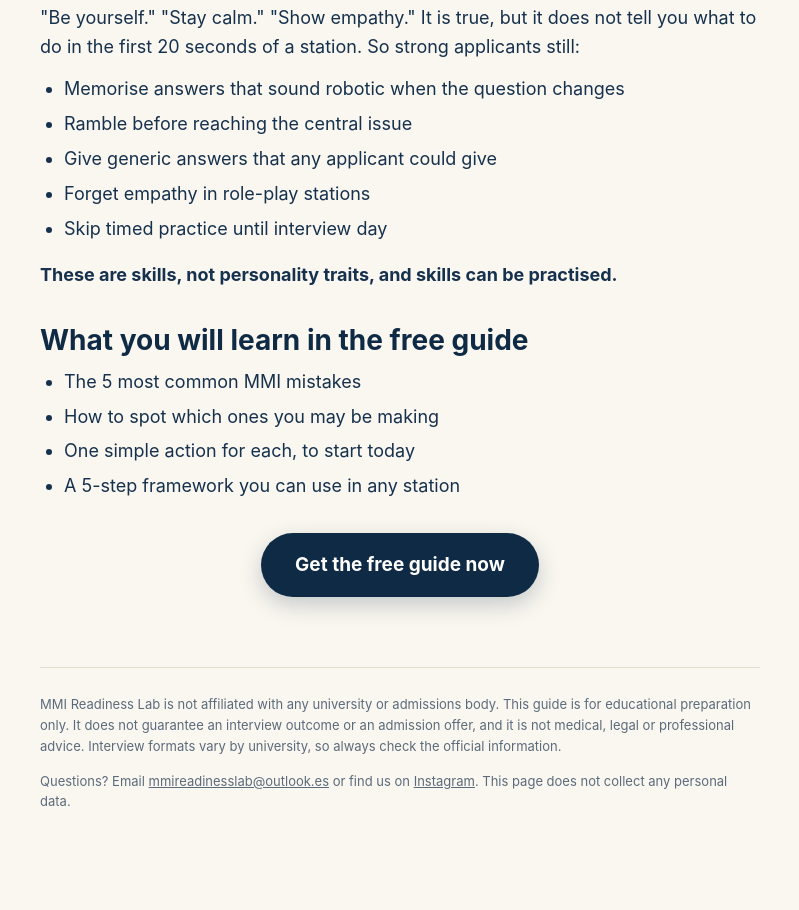
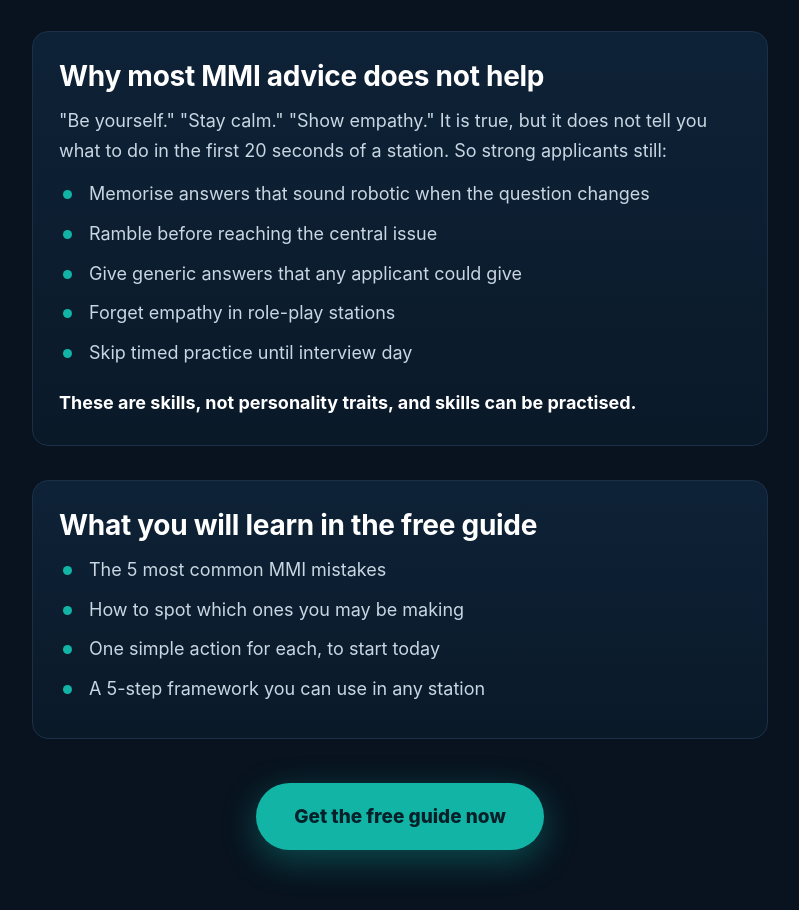
Before and after one commit to EzequeielRamirez/mmi-readiness-lab, a plain HTML site: page index.html in a window 1280 px wide. Shown: the part 1874-2784 px from the top of the page, without its empty margins (240-1039 px from the left). Before the commit the page ends 2744 px from the top, so only its background shows below. Drawn offline with Linux system fonts and the light colour scheme.

Commit message:
Premium dark theme

```diff
--- a/index.html
+++ b/index.html
@@ -4,31 +4,34 @@
 <title>Free MMI guide: 5 mistakes that cost applicants offers</title>
 <meta name="description" content="A free practice guide for Medicine and Dentistry applicants preparing for MMI interviews.">
 <style>
-:root{--navy:#0F2A44;--teal:#12B5A5;--cream:#FAF7F0;--ink:#16314d;--muted:#5b6b7b;--line:#e3ddd0}
+:root{--bg:#08131f;--navy:#0F2A44;--teal:#12B5A5;--ink:#c9d6e3;--white:#fff;--muted:#8ea2b6;--line:#1b3047}
 *{box-sizing:border-box;margin:0;padding:0}
-body{font-family:Inter,"Helvetica Neue",Arial,sans-serif;background:var(--cream);color:var(--ink);line-height:1.6}
-.wrap{max-width:760px;margin:0 auto;padding:0 20px}
-.top{padding:22px 0;font-weight:700;letter-spacing:.16em;font-size:13px;color:var(--navy)}.top span{color:var(--teal)}
-.hero{text-align:center;padding:30px 0 10px}
-.eyebrow{color:var(--teal);font-weight:700;letter-spacing:.14em;font-size:13px;text-transform:uppercase}
-h1{font-size:clamp(30px,6vw,48px);line-height:1.1;color:var(--navy);margin:14px 0;letter-spacing:-.02em}
-.sub{font-size:19px;color:var(--muted);max-width:600px;margin:0 auto 6px}
+body{font-family:Inter,"Helvetica Neue",Arial,sans-serif;background:radial-gradient(1200px 600px at 50% -100px,#12324a 0%,var(--bg) 70%) no-repeat,var(--bg);color:var(--ink);line-height:1.65}
+.wrap{max-width:780px;margin:0 auto;padding:0 22px}
+.top{padding:26px 0;font-weight:700;letter-spacing:.2em;font-size:13px;color:var(--white)}.top span{color:var(--teal)}
+.hero{text-align:center;padding:34px 0 10px}
+.eyebrow{display:inline-block;color:var(--teal);font-weight:700;letter-spacing:.16em;font-size:12px;text-transform:uppercase;border:1px solid #1d5a5a;background:rgba(18,181,165,.08);padding:7px 16px;border-radius:30px}
+h1{font-size:clamp(32px,6.4vw,54px);line-height:1.08;color:var(--white);margin:20px 0 16px;letter-spacing:-.025em}
+h1 em{font-style:normal;color:var(--teal)}
+.sub{font-size:19px;color:var(--muted);max-width:600px;margin:0 auto 10px}
 img{max-width:100%;height:auto;display:block;margin:0 auto}
-.btn{display:inline-block;background:var(--navy);color:#fff;font-weight:700;font-size:19px;text-decoration:none;padding:17px 34px;border-radius:40px;box-shadow:0 8px 22px rgba(15,42,68,.22)}
-.btn:hover{background:#0a1d31}
-.cta{text-align:center;padding:14px 0 30px}.cta small{display:block;margin-top:10px;color:var(--muted);font-size:14px}
-h2{font-size:28px;color:var(--navy);margin:34px 0 10px;line-height:1.2}
+.btn{display:inline-block;background:var(--teal);color:#06202a;font-weight:800;font-size:19px;text-decoration:none;padding:18px 38px;border-radius:50px;box-shadow:0 10px 34px rgba(18,181,165,.35);transition:transform .15s,box-shadow .15s}
+.btn:hover{transform:translateY(-2px);box-shadow:0 14px 40px rgba(18,181,165,.5)}
+.cta{text-align:center;padding:10px 0 36px}.cta small{display:block;margin-top:14px;color:var(--muted);font-size:14px}
+h2{font-size:28px;color:var(--white);margin:42px 0 12px;line-height:1.2;letter-spacing:-.01em}
 p{margin:0 0 14px;font-size:18px}
-ul{margin:0 0 18px 24px}li{font-size:18px;margin-bottom:6px}
-.box{background:#fff;border:1px solid var(--line);border-left:5px solid var(--teal);border-radius:10px;padding:18px 22px;margin:24px 0}
-footer{border-top:1px solid var(--line);margin-top:40px;padding:26px 0 44px;font-size:13px;color:var(--muted)}
-footer a{color:var(--muted)}
+strong{color:var(--white)}
+ul{list-style:none;margin:0 0 20px}li{font-size:18px;margin-bottom:10px;padding-left:30px;position:relative}
+li:before{content:"";position:absolute;left:4px;top:11px;width:9px;height:9px;border-radius:50%;background:var(--teal)}
+.card{background:linear-gradient(180deg,#0e2237,#0a1928);border:1px solid var(--line);border-radius:16px;padding:8px 26px 14px;margin:34px 0}
+footer{border-top:1px solid var(--line);margin-top:44px;padding:28px 0 48px;font-size:13px;color:#6f8399}
+footer a{color:#8ea2b6}
 </style></head><body>
 <div class="wrap">
 <div class="top">MMI READINESS <span>LAB</span></div>
 <section class="hero">
 <div class="eyebrow">Free guide for Medicine and Dentistry applicants</div>
-<h1>You know the answer.<br>But do you freeze when the timer starts?</h1>
+<h1>You know the answer.<br>But do you <em>freeze</em> when the timer starts?</h1>
 <p class="sub">You do not need more generic advice. You need a clear way to think under pressure.</p>
 <img src="lp_hero.png" alt="Cover of the free guide: 5 MMI Mistakes That Cost Applicants Offers" width="1200" height="1000">
 <div class="cta"><a class="btn" href="https://drive.google.com/file/d/1DpKeuYfN-Vje1a_WMI4iHb6p4fHZ2NNb/view?usp=drivesdk" target="_blank" rel="noopener">Download the free guide</a><small>Free PDF. No sign-up needed. Made to read on your phone.</small></div>
@@ -37,12 +40,12 @@ footer a{color:var(--muted)}
 <h2>You know what you want to say. Then the timer starts.</h2>
 <p>Your mind goes blank, or you talk for too long without making your point. Your structure disappears, and the buzzer sounds before you reach your best idea.</p>
 <p>That does not mean you are not suited to Medicine or Dentistry. It usually means you have not yet practised a method for thinking out loud, in a short time, with someone watching.</p>
-<h2>Why most MMI advice does not help</h2>
+<div class="card"><h2 style="margin-top:20px">Why most MMI advice does not help</h2>
 <p>"Be yourself." "Stay calm." "Show empathy." It is true, but it does not tell you what to do in the first 20 seconds of a station. So strong applicants still:</p>
 <ul><li>Memorise answers that sound robotic when the question changes</li><li>Ramble before reaching the central issue</li><li>Give generic answers that any applicant could give</li><li>Forget empathy in role-play stations</li><li>Skip timed practice until interview day</li></ul>
-<p><strong>These are skills, not personality traits, and skills can be practised.</strong></p>
-<h2>What you will learn in the free guide</h2>
-<ul><li>The 5 most common MMI mistakes</li><li>How to spot which ones you may be making</li><li>One simple action for each, to start today</li><li>A 5-step framework you can use in any station</li></ul>
+<p><strong>These are skills, not personality traits, and skills can be practised.</strong></p></div>
+<div class="card"><h2 style="margin-top:20px">What you will learn in the free guide</h2>
+<ul><li>The 5 most common MMI mistakes</li><li>How to spot which ones you may be making</li><li>One simple action for each, to start today</li><li>A 5-step framework you can use in any station</li></ul></div>
 <div class="cta"><a class="btn" href="https://drive.google.com/file/d/1DpKeuYfN-Vje1a_WMI4iHb6p4fHZ2NNb/view?usp=drivesdk" target="_blank" rel="noopener">Get the free guide now</a></div>
 <footer>
 <p style="font-size:13px">MMI Readiness Lab is not affiliated with any university or admissions body. This guide is for educational preparation only. It does not guarantee an interview outcome or an admission offer, and it is not medical, legal or professional advice. Interview formats vary by university, so always check the official information.</p>
```
Also changed, not shown: lp_hero.png, lp_pages.png.
